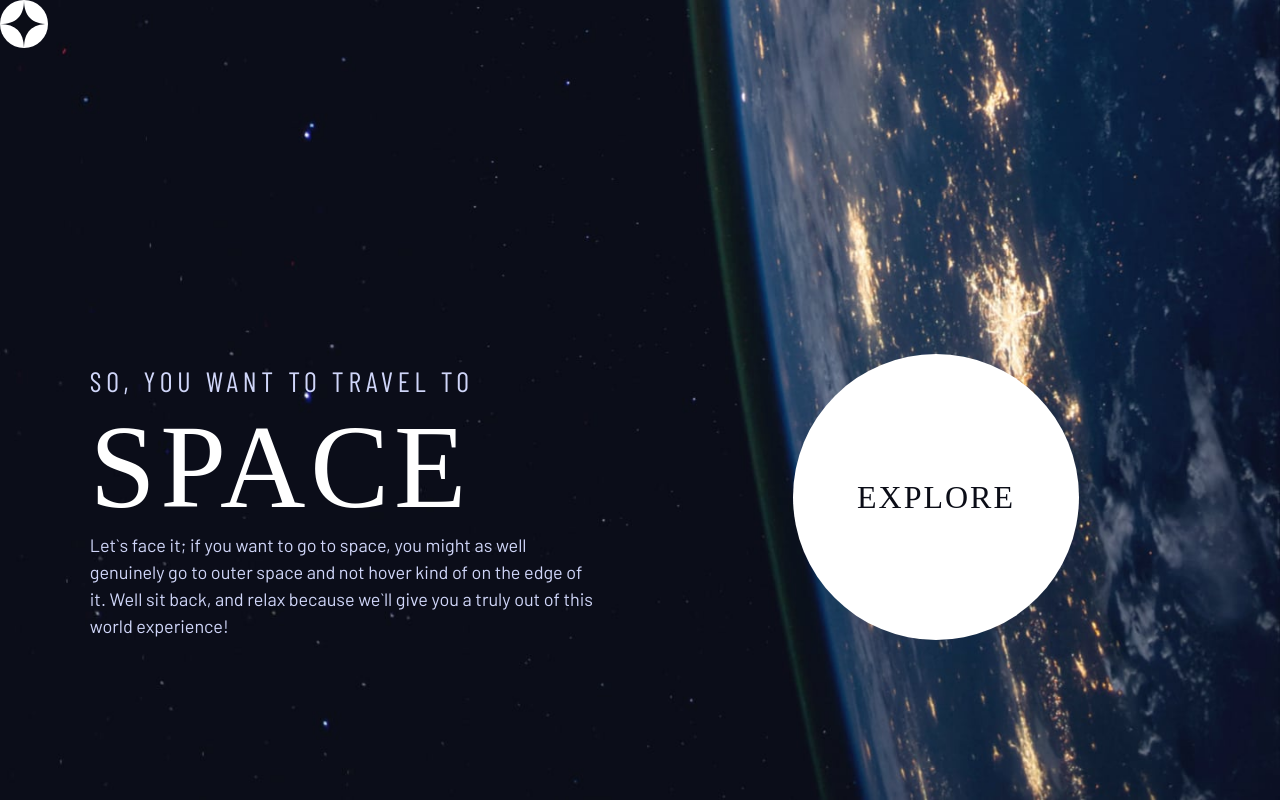
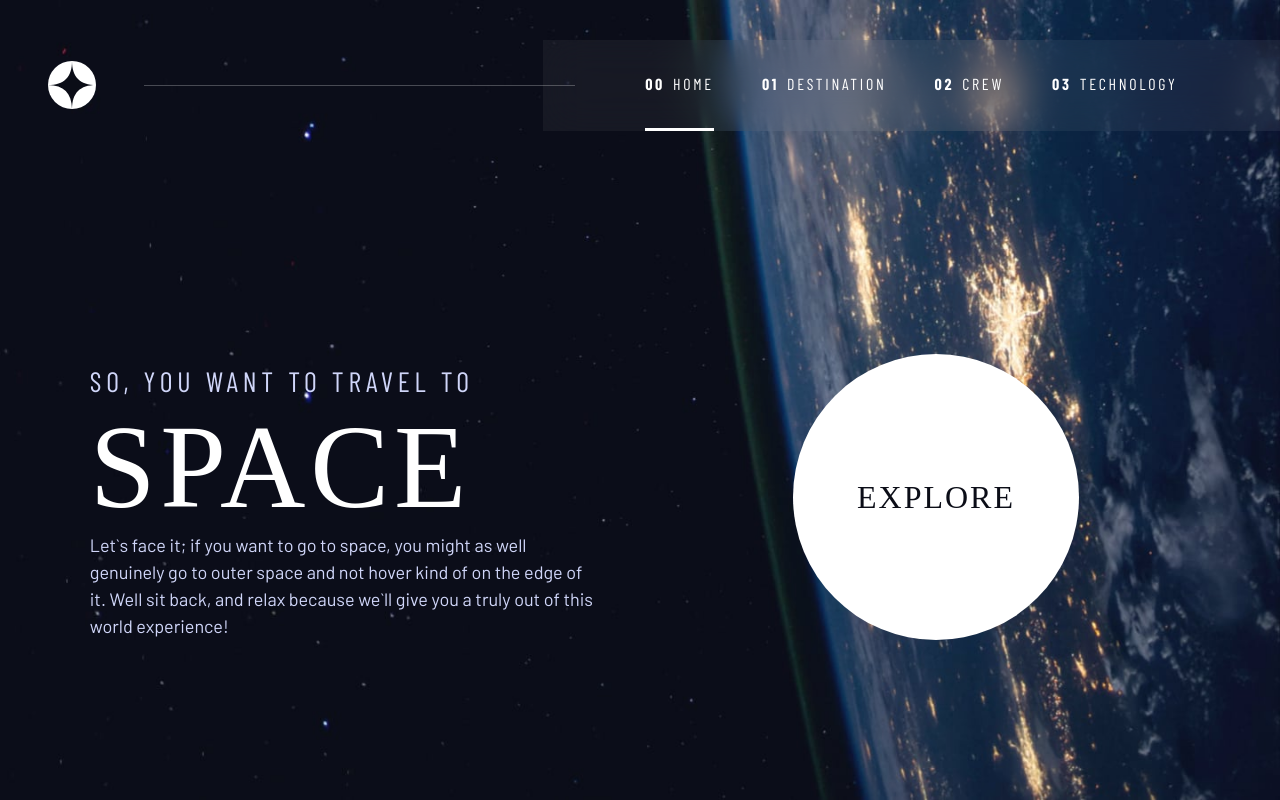
Before and after one commit to thien2218/space-travel, a Next.js app: page / in a window 1280 px wide. Built offline with nearby package versions, Linux system fonts and the light colour scheme; a web font is replaced by a local one.

Commit message:
Adding navigation and accessibility tweaks

```diff
--- /dev/null
+++ b/components/Header.css
@@ -0,0 +1,122 @@
+/* Navigation */
+.logo {
+   margin: 1.5rem clamp(1.5rem, 5vw, 3rem);
+}
+
+.primary-header {
+   --gap: 0;
+   justify-content: space-between;
+}
+
+.primary-navigation {
+   --underline-gap: 2rem;
+   --gap: clamp(1.5rem, 5vw, 3rem);
+   background-color: rgba( var(--color-dark), .95 );
+   padding: 0;
+}
+
+.mobile-nav-toggle {
+   display: none;
+}
+
+.primary-navigation li a span {
+   font-weight: 700;
+   margin-right: .5em;
+}
+
+@supports (backdrop-filter: blur(1.25rem)) {
+   .primary-navigation {
+      background-color: rgba( var(--color-white), .05 );
+      backdrop-filter: blur(1.25rem);
+   }
+}
+
+@media (max-width: 35rem) {
+   .primary-navigation {
+      --underline-gap: .6rem;
+      flex-direction: column;
+      position: fixed;
+      z-index: 99;
+      padding: min(20rem, 15vh) 2rem;
+      inset: 0 0 0 25%;
+      transform: translateX(100%);
+      transition: transform .5s ease-in-out;
+   }
+
+   .primary-navigation.underlined-indicator > .active{
+      border: 0;
+   }
+
+   .primary-navigation .active{
+      position: relative;
+   }
+
+   .primary-navigation .active::before {
+      content: '';
+      position: absolute;
+      background-color: #fff;
+      width: 4px;
+      height: 100%;
+      top: 0;
+      left: -2rem;
+   }
+
+   .mobile-nav-toggle {
+      display: block;
+      position: absolute;
+      z-index: 100;
+      right: 1rem;
+      top: 2rem;
+      width: 1.5rem;
+      aspect-ratio: 1;
+      background-repeat: no-repeat;
+      background-position: center;
+   }
+
+   .mobile-nav-toggle:focus-visible {
+      outline: 2px solid rgba( var(--color-white), .75 );
+      outline-offset: 2px;
+   }
+
+   .slide-in {
+      transform: translateX(0);
+   }
+}
+
+@media (min-width: 35em) {
+   .primary-navigation {
+      padding-inline: clamp(3rem, 8vw, 7rem);
+   }
+}
+
+@media (min-width: 35em) and (max-width: 45em) {
+   .primary-navigation li a span {
+      display: none;
+   }
+}
+
+@media (min-width: 45em) {
+   .primary-header {
+      align-items: center;
+      position: relative;
+   }
+
+   .primary-header::before {
+      content: '';
+      height: 1px;
+      width: 100%;
+      position: relative;
+      background-color: rgba( var(--color-white), .25 );
+      z-index: 97;
+      order: 1;
+      margin-right: -2rem;
+   }
+
+   nav {
+      order: 2;
+   }
+
+   .primary-navigation {
+      margin-block: 2.5rem;
+   }
+}
--- /dev/null
+++ b/components/Header.jsx
@@ -0,0 +1,38 @@
+import React from 'react';
+import Image from 'next/image';
+import Link from 'next/link';
+import { images } from '../public/constants';
+import { useState } from 'react';
+
+const Header = () => {
+   const [open, setOpen] = useState(false);
+
+   return (
+      <header className="primary-header flex">
+         <div className="logo">
+            <Image src={images.logo} layout='fixed' alt="Space logo" />
+         </div>
+
+         <button onClick={() => setOpen(!open)} className='mobile-nav-toggle' aria-controls='primary-nav' style={{ backgroundImage: `url(/assets/shared/icon-${open ? 'close' : 'hamburger'}.svg)` }}><span className="sr-only" aria-expanded='false'>Menu</span></button>
+
+         <nav>
+            <ul id='primary-nav' class={`flex primary-navigation underlined-indicator ${open ? 'slide-in' : ''}`}>
+               <li className='uppercase ff-sans-cond letter-spacing-2 fs-300 active'>
+                  <Link href='/'><a><span aria-hidden='true'>00</span>Home</a></Link>
+               </li>
+               <li className='uppercase ff-sans-cond letter-spacing-2 fs-300'>
+                  <Link href='/destination'><a><span aria-hidden='true'>01</span>Destination</a></Link>
+               </li>
+               <li className='uppercase ff-sans-cond letter-spacing-2 fs-300'>
+                  <Link href='/crew'><a><span aria-hidden='true'>02</span>Crew</a></Link>
+               </li>
+               <li className='uppercase ff-sans-cond letter-spacing-2 fs-300'>
+                  <Link href='/technology'><a><span aria-hidden='true'>03</span>Technology</a></Link>
+               </li>
+            </ul>
+         </nav>
+      </header>
+   )
+}
+
+export default Header
--- a/pages/_document.js
+++ b/pages/_document.js
@@ -5,7 +5,7 @@ export default function Document() {
       <Html>
          <Head>
             <meta name="description" content="Generated by create next app" />
-            <meta charset="utf-8" />
+            <meta charSet="utf-8" />
             <link rel="preconnect" href="https://fonts.googleapis.com" />
             <link rel="preconnect" href="https://fonts.gstatic.com" crossOrigin />
             <link href="https://fonts.googleapis.com/css2?family=Barlow+Condensed:wght@400;700&family=Bellefair&family=Barlow:wght@400;700&display=swap" rel="stylesheet" />
--- a/pages/index.js
+++ b/pages/index.js
@@ -1,34 +1,12 @@
-import Link from 'next/link';
-import Image from 'next/image';
-import { images } from '../public/constants';
+import Header from '../components/Header';
 
 export default function Home() {
    return (
       <div className='home'>
-         <header className="primary-header flex">
-            <div className="logo">
-               <Image src={images.logo} layout='fixed' alt="Space logo" />
-            </div>
+         <a href="#main" className='skip-to-main'>Skip to main</a>
+         <Header />
 
-            {/* <nav>
-               <ul class="flex primary-navigation underlined-indicator">
-                  <li className='uppercase ff-sans-cond letter-spacing-2 fs-300 active'>
-                     <Link href='/'><a><span>00</span>Home</a></Link>
-                  </li>
-                  <li className='uppercase ff-sans-cond letter-spacing-2 fs-300'>
-                     <Link href='/destination'><a><span>01</span>Destination</a></Link>
-                  </li>
-                  <li className='uppercase ff-sans-cond letter-spacing-2 fs-300'>
-                     <Link href='/crew'><a><span>02</span>Crew</a></Link>
-                  </li>
-                  <li className='uppercase ff-sans-cond letter-spacing-2 fs-300'>
-                     <Link href='/technology'><a><span>03</span>Technology</a></Link>
-                  </li>
-               </ul>
-            </nav> */}
-         </header>
-
-         <div className="grid-container grid-container--home">
+         <main id='main' className="grid-container grid-container--home">
             <div>
                <h1 className='text-accent fs-500 ff-sans-cond uppercase letter-spacing-1'>So, you want to travel to<br/><span className='fs-900 text-white ff-serif'>Space</span></h1>
 
@@ -36,7 +14,7 @@ export default function Home() {
             </div>
 
             <div><a href="#" className='large-btn uppercase ff-serif text-dark bg-white grid'>Explore</a></div>
-         </div>
+         </main>
       </div>
    )
 }
--- a/styles/globals.css
+++ b/styles/globals.css
@@ -1,3 +1,5 @@
+@import url(../components/Header.css);
+
 /* ------------------ */
 /* CUSTOM PROPS */
 /* ------------------ */
@@ -56,7 +58,6 @@ body {
    font-size: var(--fs-400);
    background-color: rgba( var(--color-dark) );
    color: rgba( var(--color-white) );
-   overflow-x: hidden;
 }
 
 *,
@@ -173,6 +174,7 @@ textarea {
 
    .grid-container > *:last-child {
       grid-column: 3;
+      /* justify-self: end; */
    }
 
    .grid-container--home {
@@ -191,6 +193,21 @@ textarea {
    clip: rect(0,0,0,0);
    white-space: nowrap;
    border: 0;
+}
+
+.skip-to-main {
+   position: absolute;
+   z-index: 101;
+   background: rgba( var(--color-white) );
+   color: rgba( var(--color-dark) );
+   padding: .5em 1em;
+   margin-inline: auto;
+   transform: translateY(-100%);
+   transition: transform .2s ease;
+}
+
+.skip-to-main:focus {
+   transform: translateY(0);
 }
 
 /* Colors */
@@ -258,22 +275,9 @@ textarea {
    transition: box-shadow .5s ease-in-out;
 }
 
-.large-btn:hover {
-   box-shadow: 0 0 0 64px rgba( var(--color-light), .1 );
-}
-
-/* Navigation */
-.primary-navigation {
-   --gap: 8rem;
-   --underline-gap: 2rem;
-   width: 100%;
-   background-color: rgba( var(--color-white), .04 );
-   justify-content: center;
-}
-
-.primary-navigation li a span {
-   font-weight: 700;
-   margin-right: .5em;
+.large-btn:hover,
+.large-btn:focus {
+   box-shadow: 0 0 0 64px rgba( var(--color-light), .15 );
 }
 
 .underlined-indicator > * {
@@ -346,6 +350,7 @@ textarea {
    background-image: url(../public/assets/home/background-home-mobile.jpg);
    background-position: bottom center;
    background-size: cover;
+   overflow-x: hidden;
 }
 
 @media (min-width: 35em) {
```
Also changed, not shown: public/constants/images.js (+0 -25 lines).
